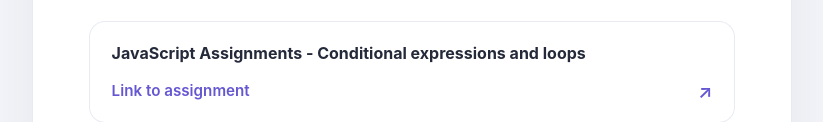
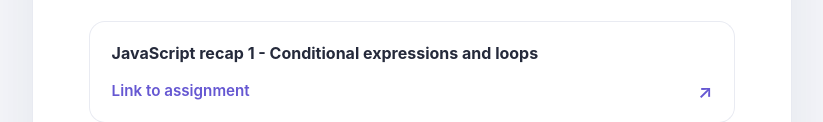
Before and after one commit to AlexDenkko/javascript_course_metropolia26, a website: page index.html in a window 1280 px wide. Shown: the part 519-641 px from the top of the page, without its empty margins (228-1051 px from the left). Drawn offline with Linux system fonts and the light colour scheme.

Commit message:
added text in index.html

```diff
--- a/index.html
+++ b/index.html
@@ -21,7 +21,7 @@
     <a href="assignments/week1_css_html_assignments/index.html"
       >Link to assignment</a
     >
-    <h2>JavaScript Assignments - Conditional expressions and loops</h2>
+    <h2>JavaScript recap 1 - Conditional expressions and loops</h2>
     <a href="#">Link to assignment</a>
 
     <h2>JavaScript recap 2 - Arrays and functions</h2>
```
